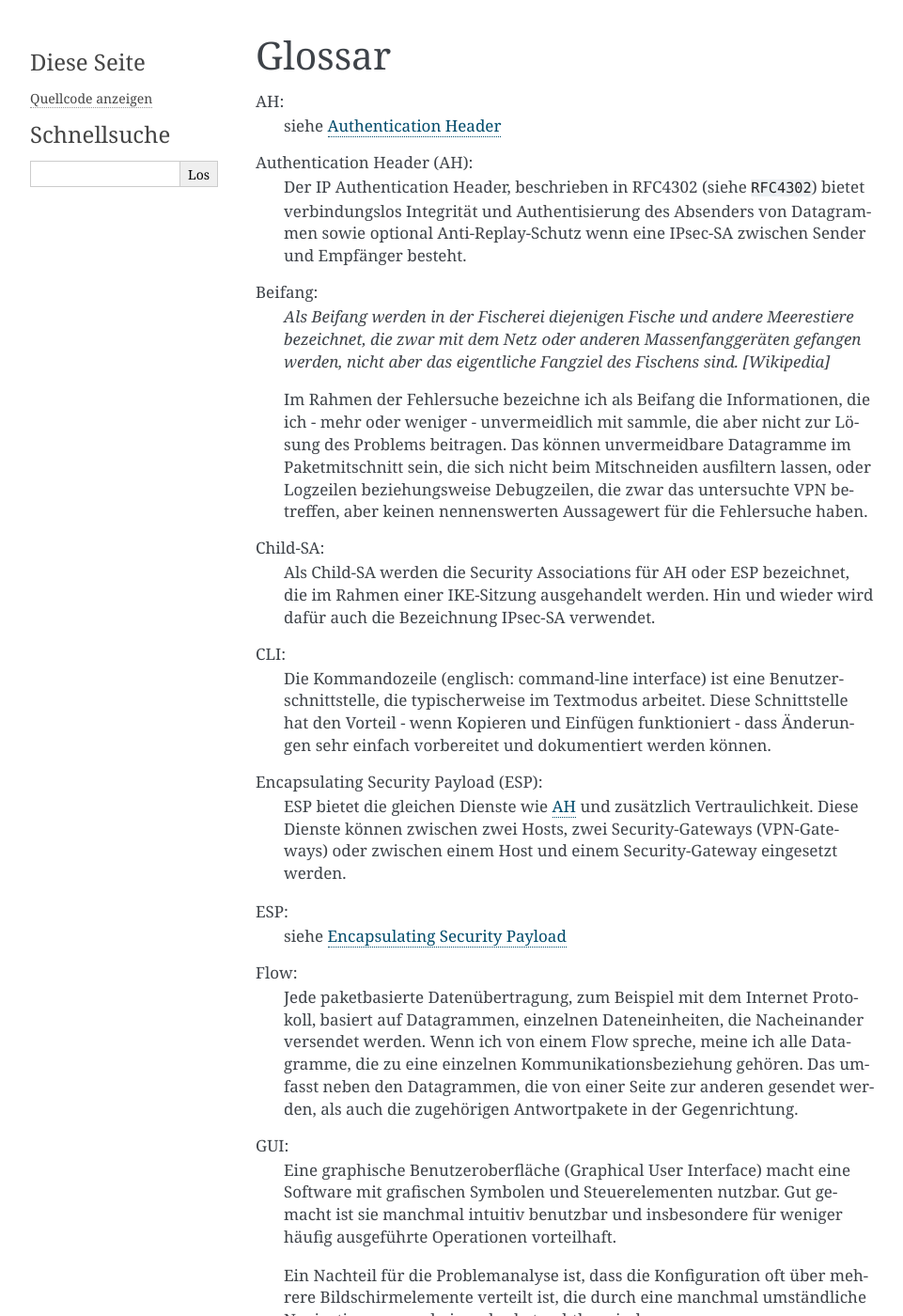
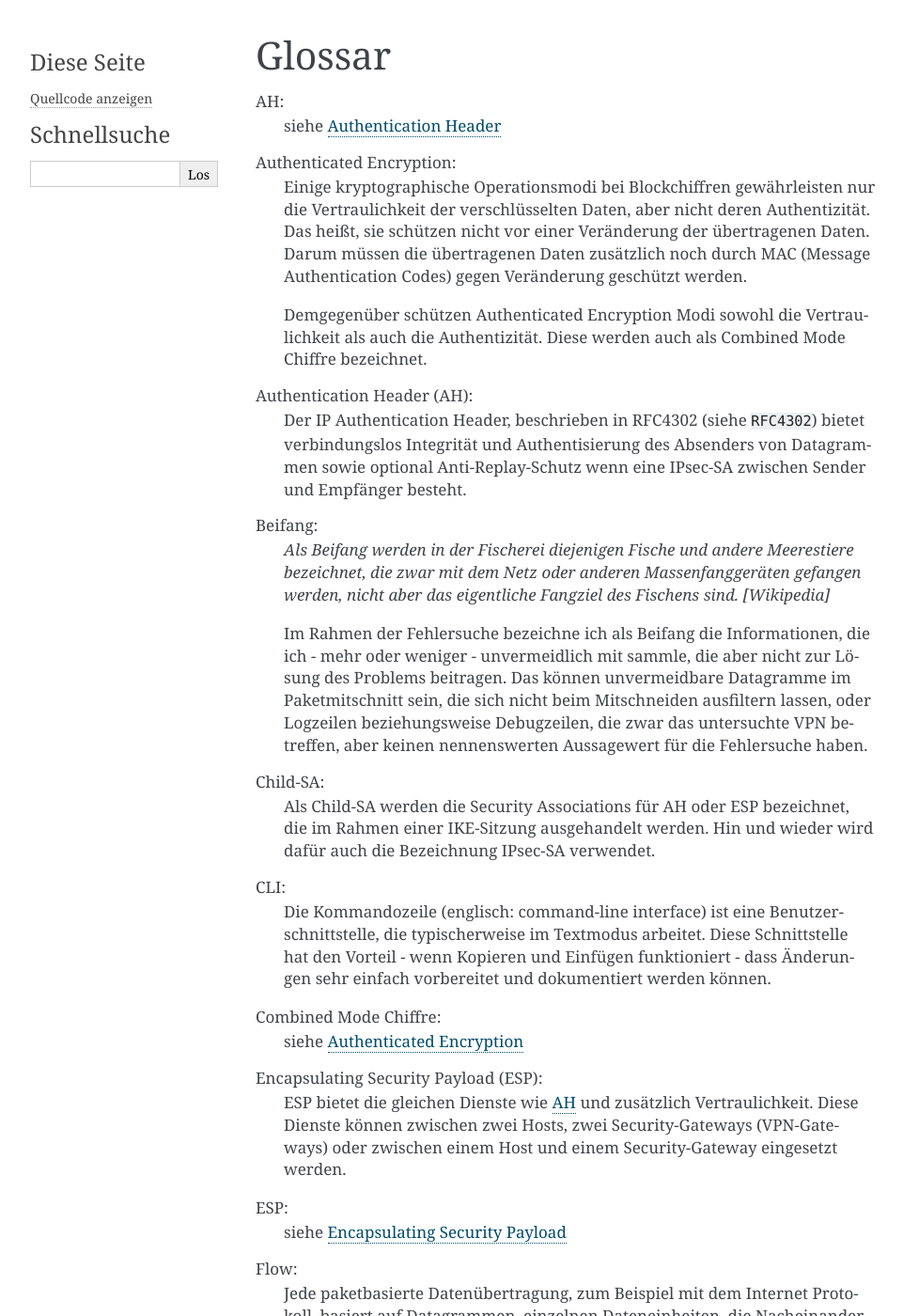
Before and after one commit to matwei-books/Fehlersuche-bei-IPsec-VPN-mit-IKEv2, a Sphinx documentation site: the page built from source/anhang/glossar.rst, in a window 1280 px wide and 1400 px high. Shown: the whole window at 94% size, without its empty margins (148-1109 px from the left). Built offline with Sphinx 7.4.7, drawn with Linux system fonts in a browser that asks for light colours; cross-references to code outside the pages are shown as plain code.

Commit message:
Übersetzungen kontrolliert, Glossar ergänzt

```diff
--- a/source/anhang/datagram-header.rst
+++ b/source/anhang/datagram-header.rst
@@ -192,12 +192,8 @@ Sie sind verschachtelt, so dass die Payload-Length einer SA den gesamten Umfang
 Die Länge eines Proposals umfasst die Länge aller enthaltenen Transforms und Attribute.
 Die Länge eines Transforms umfasst die Länge aller enthaltenen Attribute.
 
-.. todo:: Übersetzung 'standard crypto cipher' -> Standardchiffre verifizieren
-
-.. todo:: Übersetzung 'combined mode chiffre' -> kombinierte Chiffre verifizieren
-
 Die Proposals in der SA-Payload sind - beginnend bei 1 - durchnummeriert.
-Ein Initiator kann sowohl Standardchiffren als kombinierte Chiffren vorschlagen, muss dann aber verschiedene Proposals verwenden, da diese nicht im selben Proposal gemischt werden können.
+Ein Initiator kann sowohl Standardchiffren als Authenticated-Encryption-Chiffren vorschlagen, muss dann aber verschiedene Proposals verwenden, da diese nicht im selben Proposal gemischt werden können.
 
 Jede Proposal-Struktur wird gefolgt von einer oder mehreren Transform-Strukturen.
 Die Anzahl der verschiedenen Transforms wird durch das Protokoll bestimmt.
--- a/source/anhang/glossar.rst
+++ b/source/anhang/glossar.rst
@@ -4,6 +4,22 @@ Glossar
 
 AH:
   siehe :ref:`Authentication Header <AH>`
+
+.. index:: ! Authenticated Encryption
+   see: Combinded Mode Chiffre; Authenticated Encryption
+.. _AuthenticatedEncryption:
+
+Authenticated Encryption:
+  Einige kryptographische Operationsmodi bei Blockchiffren gewährleisten
+  nur die Vertraulichkeit der verschlüsselten Daten, aber nicht deren
+  Authentizität. Das heißt, sie schützen nicht vor einer Veränderung der
+  übertragenen Daten. Darum müssen die übertragenen Daten zusätzlich
+  noch durch MAC (Message Authentication Codes) gegen Veränderung
+  geschützt werden.
+
+  Demgegenüber schützen Authenticated Encryption Modi sowohl die
+  Vertraulichkeit als auch die Authentizität. Diese werden auch als
+  Combined Mode Chiffre bezeichnet.
 
 .. index:: ! Authentication Header
    see: AH; Authentication Header
@@ -48,6 +64,9 @@ CLI:
   Diese Schnittstelle hat den Vorteil - wenn Kopieren und Einfügen
   funktioniert - dass Änderungen sehr einfach vorbereitet und
   dokumentiert werden können.
+
+Combined Mode Chiffre:
+  siehe :ref:`Authenticated Encryption <AuthenticatedEncryption>`
 
 .. index:: ! Encapsulating Security Payload
    see: ESP; Encapsulating Security Payload
```
